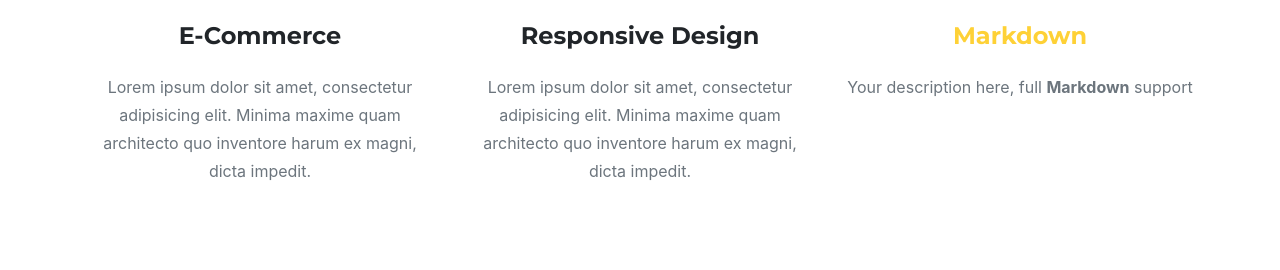
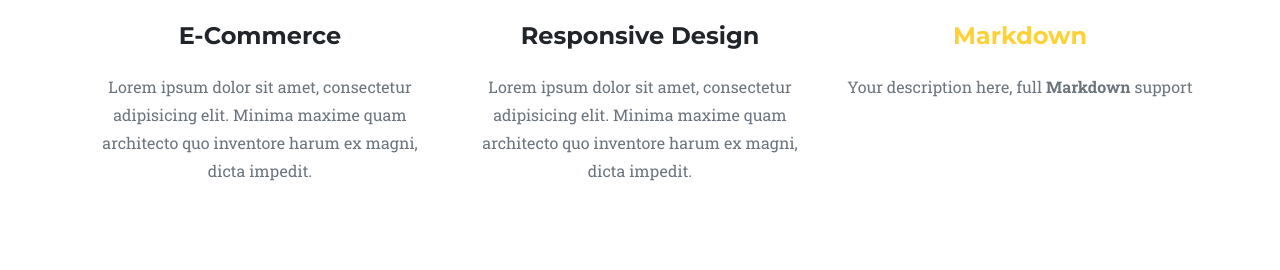
Before and after one commit to raviriley/agency-jekyll-theme, a Jekyll site: the page built from index.md, in a window 1280 px wide and 1400 px high, scrolled down 1050 px. Shown: the part 180-450 px from the top of the window. Built offline with Jekyll 4.4.1, drawn with Linux system fonts in a browser that asks for light colours; some web fonts are replaced.

Commit message:
set font styles using data from style.yml

```diff
--- a/assets/css/agency.scss
+++ b/assets/css/agency.scss
@@ -4,6 +4,15 @@
 // Core variables and mixins
 @import "base/variables.scss";
 @import "base/mixins.scss";
+
+// Custom Fonts
+{% for font in site.data.style.fonts %}
+@mixin {{font.for}}-font {
+  font-family: "{{ font.name }}", -apple-system, BlinkMacSystemFont, "Segoe UI",
+    Roboto, "Helvetica Neue", Arial, sans-serif, "Apple Color Emoji",
+    "Segoe UI Emoji", "Segoe UI Symbol", "Noto Color Emoji";
+}
+{% endfor %}
 
 // Custom colors
 $primary: {{ site.data.style.highlight | default: "#fed136" }} !default;
```
Also changed, not shown: _data/style.yml (+11 -0 lines).
